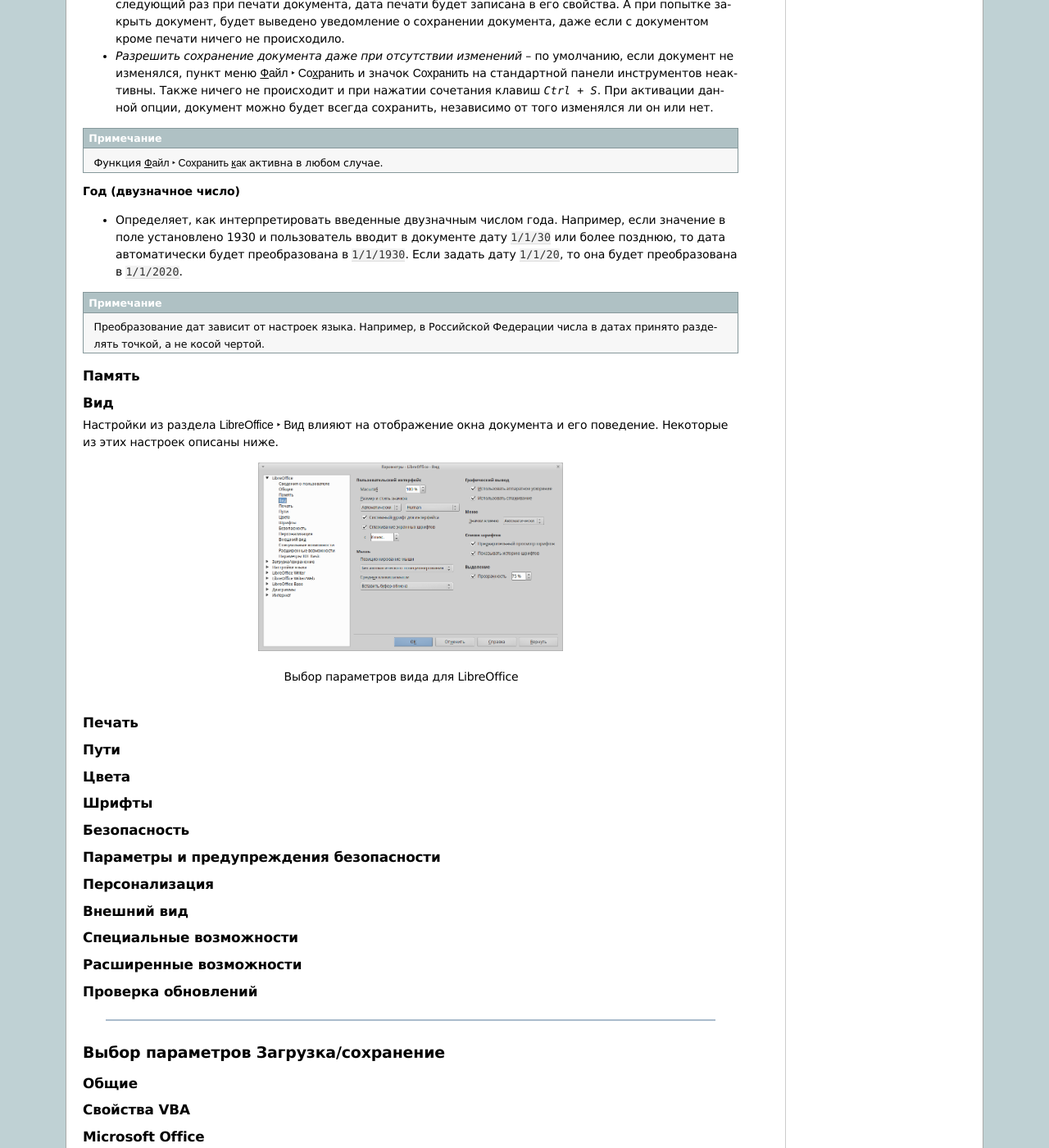
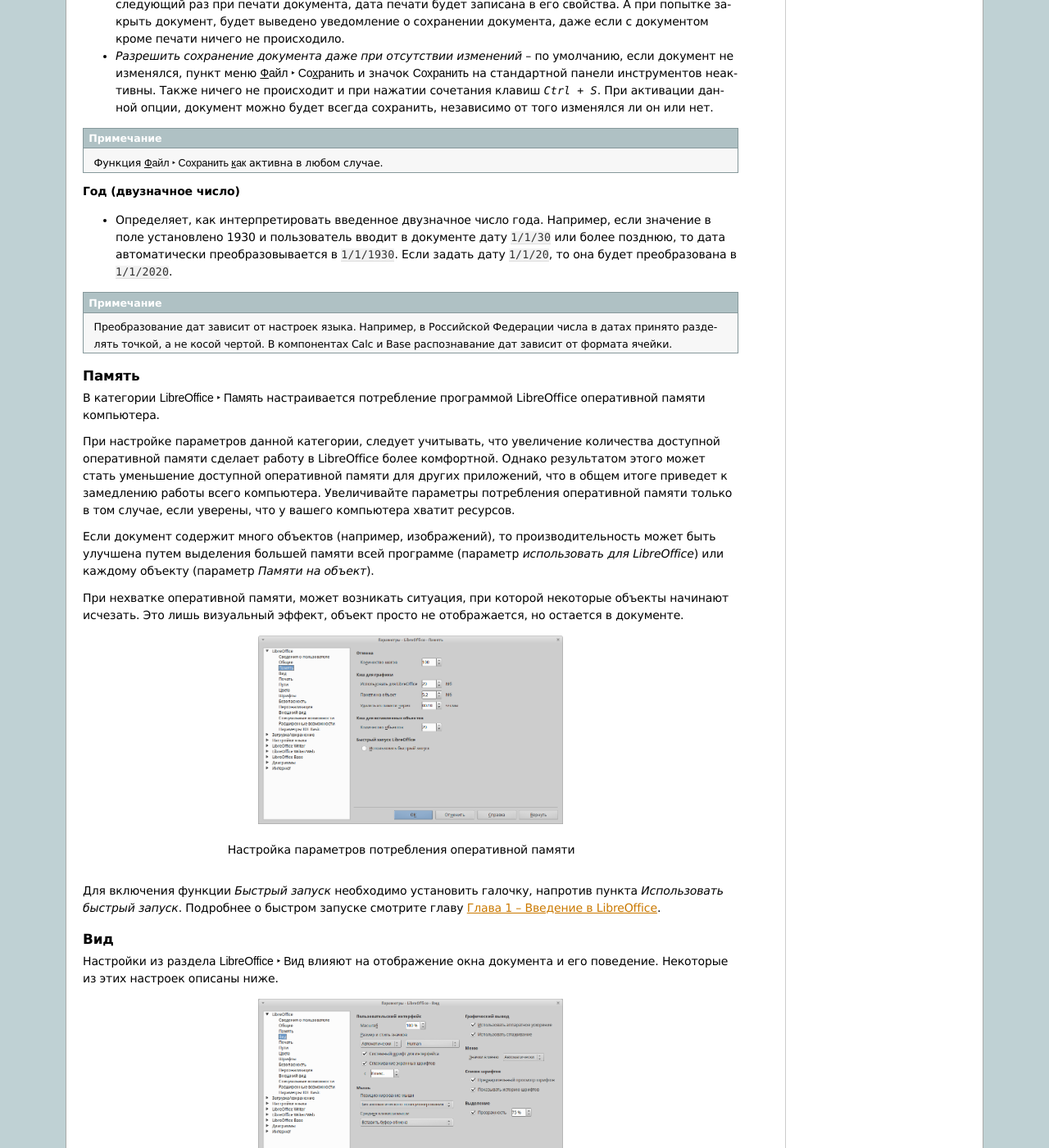
Before and after one commit to LibreRussia/libreoffice-gettingstarted, a Sphinx documentation site: the page built from docs/Chapter-2-Setting-up-LibreOffice.rst, in a window 1280 px wide and 1400 px high, scrolled down 1589 px. Shown: the whole window at 82% size. Built offline with Sphinx 7.4.7, drawn with Linux system fonts in a browser that asks for light colours; formulas are drawn with MathJax 3.

Commit message:
Адаптировал раздел Параметры - ЛО - Память

```diff
--- a/docs/Chapter-2-Setting-up-LibreOffice.rst
+++ b/docs/Chapter-2-Setting-up-LibreOffice.rst
@@ -77,15 +77,35 @@ LibreOffice использует некоторые данные пользов
 
 **Год (двузначное число)**
 
-* Определяет, как интерпретировать введенные двузначным числом года. Например, если значение в поле установлено 1930 и пользователь вводит в документе дату ``1/1/30`` или более позднюю, то дата автоматически будет преобразована в ``1/1/1930``. Если задать дату ``1/1/20``, то она будет преобразована в ``1/1/2020``.
+* Определяет, как интерпретировать введенное двузначное число года. Например, если значение в поле установлено 1930 и пользователь вводит в документе дату ``1/1/30`` или более позднюю, то дата автоматически преобразовывается в ``1/1/1930``. Если задать дату ``1/1/20``, то она будет преобразована в ``1/1/2020``.
 
-.. note:: Преобразование дат зависит от настроек языка. Например, в Российской Федерации числа в датах принято разделять точкой, а не косой чертой.
-
-
+.. note:: Преобразование дат зависит от настроек языка. Например, в Российской Федерации числа в датах принято разделять точкой, а не косой чертой. В компонентах Calc и Base распознавание дат зависит от формата ячейки.
 
 Память
 ~~~~~~
 
+В категории :menuselection:`LibreOffice --> Память` настраивается потребление программой LibreOffice оперативной памяти компьютера.
+
+При настройке параметров данной категории, следует учитывать, что увеличение количества доступной оперативной памяти сделает работу в LibreOffice более комфортной. Однако результатом этого может стать уменьшение доступной оперативной памяти для других приложений, что в общем итоге приведет к замедлению работы всего компьютера. Увеличивайте параметры потребления оперативной памяти только в том случае, если уверены, что у вашего компьютера хватит ресурсов.
+
+Если документ содержит много объектов (например, изображений), то производительность может быть улучшена путем выделения большей памяти всей программе (параметр *использовать для LibreOffice*) или каждому объекту (параметр *Памяти на объект*).
+
+При нехватке оперативной памяти, может возникать ситуация, при которой некоторые объекты начинают исчезать. Это лишь визуальный эффект, объект просто не отображается, но остается в документе.
+
+.. Если вам кажется, что объекты исчезают из документа, в котором их много, то необходимо перекреститься ;)
+
+
+.. _ch2-lo-screen-004:
+
+.. figure:: _static/chapter2/ch2-lo-screen-004.png
+    :scale: 40%
+    :align: center
+    :alt: Настройка параметров потребления оперативной памяти
+
+    Настройка параметров потребления оперативной памяти
+
+
+Для включения функции *Быстрый запуск*  необходимо установить галочку, напротив пункта *Использовать быстрый запуск*. Подробнее о быстром запуске смотрите главу :ref:`Chapter-1-Introducing-LibreOffice`.
 
 Вид
 ~~~
```
Also changed, not shown: docs/_static/chapter2/ch2-lo-screen-004.png (added), 3 other files.
